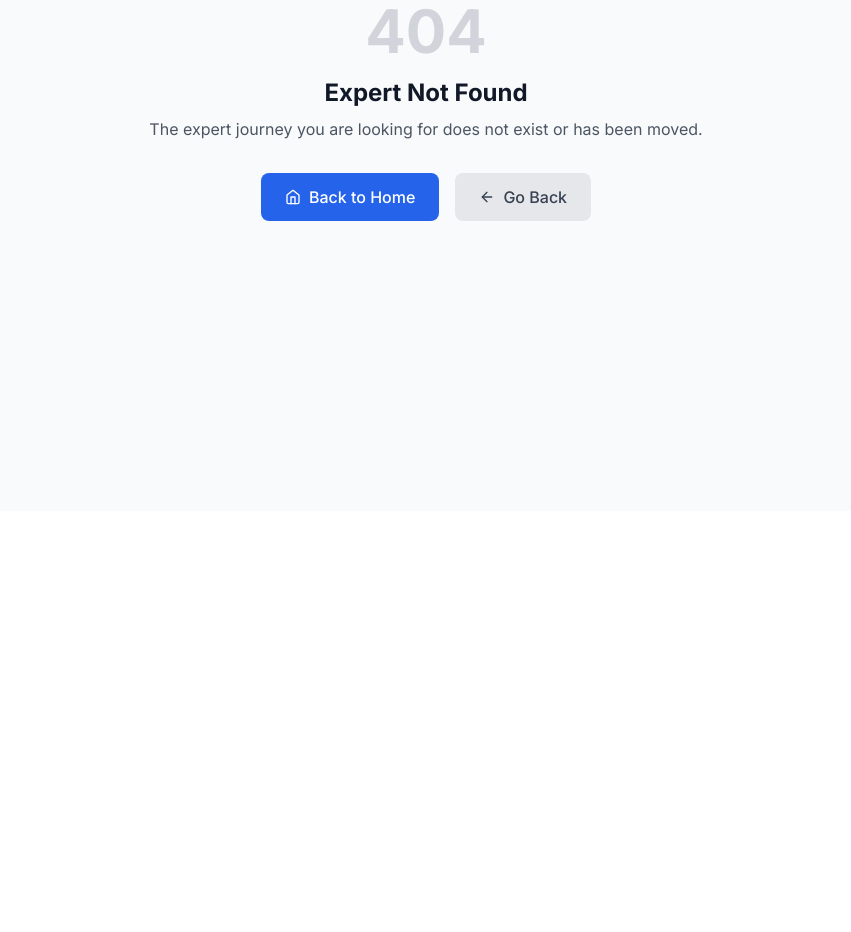
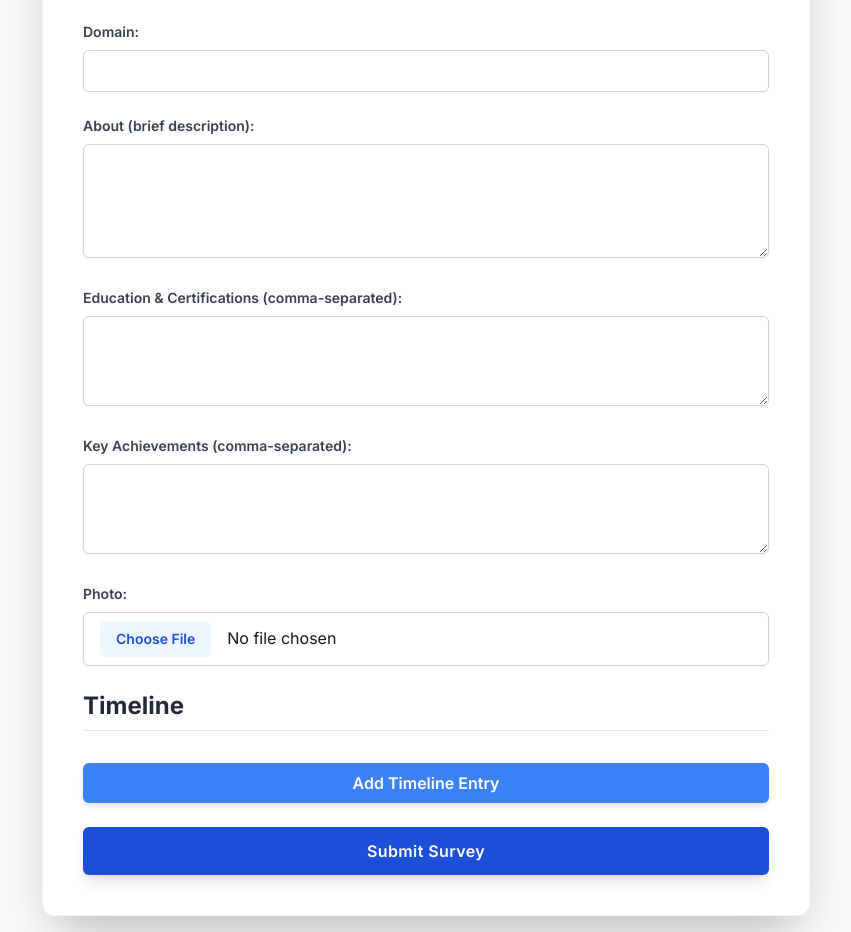
Before and after one commit to AnasHbaieb/journey, a Next.js app: page /experts/add in a window 1280 px wide. Before the commit this address had no page. Shown: the part 289-1221 px from the top of the page, without its empty margins (214-1065 px from the left). Before the commit the page ends 800 px from the top, so only its background shows below. Built offline with nearby package versions, Linux system fonts and the light colour scheme.

Commit message:
add form expert page

```diff
--- /dev/null
+++ b/app/(dashboards)/experts/add/components/FileInputField.tsx
@@ -0,0 +1,38 @@
+import React from 'react';
+
+interface FileInputFieldProps {
+  label: string;
+  id: string;
+  name: string;
+  onChange: (e: React.ChangeEvent<HTMLInputElement>) => void;
+  required?: boolean;
+  accept?: string; // e.g., "image/*"
+}
+
+const FileInputField: React.FC<FileInputFieldProps> = ({
+  label,
+  id,
+  name,
+  onChange,
+  required = false,
+  accept,
+}) => {
+  return (
+    <div>
+      <label htmlFor={id} className="block text-gray-700 text-sm font-semibold mb-2">
+        {label}:
+      </label>
+      <input
+        type="file"
+        id={id}
+        name={name}
+        onChange={onChange}
+        className="w-full px-4 py-2 border border-gray-300 rounded-md shadow-sm focus:outline-none focus:ring-2 focus:ring-blue-600 focus:border-transparent transition duration-200 file:mr-4 file:py-2 file:px-4 file:rounded-md file:border-0 file:text-sm file:font-semibold file:bg-blue-50 file:text-blue-700 hover:file:bg-blue-100"
+        required={required}
+        accept={accept}
+      />
+    </div>
+  );
+};
+
+export default FileInputField;
--- /dev/null
+++ b/app/(dashboards)/experts/add/components/InputField.tsx
@@ -0,0 +1,56 @@
+import React from 'react';
+
+interface InputFieldProps {
+  label: string;
+  id: string;
+  name: string;
+  value: string | number;
+  onChange: (e: React.ChangeEvent<HTMLInputElement | HTMLTextAreaElement>) => void;
+  type?: string;
+  required?: boolean;
+  rows?: number;
+  isTextArea?: boolean;
+}
+
+const InputField: React.FC<InputFieldProps> = ({
+  label,
+  id,
+  name,
+  value,
+  onChange,
+  type = 'text',
+  required = false,
+  rows = 3,
+  isTextArea = false,
+}) => {
+  return (
+    <div>
+      <label htmlFor={id} className="block text-gray-700 text-sm font-semibold mb-2">
+        {label}:
+      </label>
+      {isTextArea ? (
+        <textarea
+          id={id}
+          name={name}
+          value={value}
+          onChange={onChange}
+          rows={rows}
+          className="w-full px-4 py-2 border border-gray-300 rounded-md shadow-sm focus:outline-none focus:ring-2 focus:ring-blue-600 focus:border-transparent transition duration-200"
+          required={required}
+        ></textarea>
+      ) : (
+        <input
+          type={type}
+          id={id}
+          name={name}
+          value={value}
+          onChange={onChange}
+          className="w-full px-4 py-2 border border-gray-300 rounded-md shadow-sm focus:outline-none focus:ring-2 focus:ring-blue-600 focus:border-transparent transition duration-200"
+          required={required}
+        />
+      )}
+    </div>
+  );
+};
+
+export default InputField;
--- /dev/null
+++ b/app/(dashboards)/experts/add/components/SurveyForm.tsx
@@ -0,0 +1,215 @@
+'use client';
+
+import { useState } from 'react';
+import InputField from './InputField';
+import FileInputField from './FileInputField';
+
+interface SurveyFormProps {
+
+}
+
+const SurveyForm: React.FC<SurveyFormProps> = ({ }) => {
+  const [formData, setFormData] = useState({
+    fullName: '',
+    domain: '',
+    about: '',
+    educationCertifications: '',
+    keyAchievements: '',
+    photo: null as File | null,
+    timeline: [] as { year: string; storyTitle: string; descriptionStory: string; nextAdvices: string; learnedLessons: string; }[],
+  });
+
+  const handleChange = (e: React.ChangeEvent<HTMLInputElement | HTMLTextAreaElement>) => {
+    const { name, value } = e.target;
+    setFormData((prevData) => ({
+      ...prevData,
+      [name]: value,
+    }));
+  };
+
+  const handleFileChange = (e: React.ChangeEvent<HTMLInputElement>) => {
+    const { name, files } = e.target;
+    if (files && files.length > 0) {
+      setFormData((prevData) => ({
+        ...prevData,
+        [name]: files[0],
+      }));
+    } else {
+      setFormData((prevData) => ({
+        ...prevData,
+        [name]: null,
+      }));
+    }
+  };
+
+  const handleTimelineChange = (index: number, field: string, value: string) => {
+    setFormData((prevData) => {
+      const newTimeline = [...prevData.timeline];
+      newTimeline[index] = { ...newTimeline[index], [field]: value };
+      return { ...prevData, timeline: newTimeline };
+    });
+  };
+
+  const addTimelineEntry = () => {
+    setFormData((prevData) => ({
+      ...prevData,
+      timeline: [...prevData.timeline, { year: '', storyTitle: '', descriptionStory: '', nextAdvices: '', learnedLessons: '' }],
+    }));
+  };
+
+  const removeTimelineEntry = (index: number) => {
+    setFormData((prevData) => ({
+      ...prevData,
+      timeline: prevData.timeline.filter((_, i) => i !== index),
+    }));
+  };
+
+  const handleSubmit = (e: React.FormEvent) => {
+    e.preventDefault();
+    console.log('Survey data sent:', formData);
+    alert('Survey submitted successfully!');
+    setFormData({
+      fullName: '',
+      domain: '',
+      about: '',
+      educationCertifications: '',
+      keyAchievements: '',
+      photo: null,
+      timeline: [],
+    });
+  };
+
+  return (
+    <form onSubmit={handleSubmit} className="space-y-6">
+      <InputField
+        label="Full Name"
+        id="fullName"
+        name="fullName"
+        value={formData.fullName}
+        onChange={handleChange}
+        required
+      />
+
+      <InputField
+        label="Domain"
+        id="domain"
+        name="domain"
+        value={formData.domain}
+        onChange={handleChange}
+        required
+      />
+
+      <InputField
+        label="About (brief description)"
+        id="about"
+        name="about"
+        value={formData.about}
+        onChange={handleChange}
+        rows={4}
+        isTextArea
+        required
+      />
+
+      <InputField
+        label="Education & Certifications (comma-separated)"
+        id="educationCertifications"
+        name="educationCertifications"
+        value={formData.educationCertifications}
+        onChange={handleChange}
+        rows={3}
+        isTextArea
+      />
+
+      <InputField
+        label="Key Achievements (comma-separated)"
+        id="keyAchievements"
+        name="keyAchievements"
+        value={formData.keyAchievements}
+        onChange={handleChange}
+        rows={3}
+        isTextArea
+      />
+
+      <FileInputField
+        label="Photo"
+        id="photo"
+        name="photo"
+        onChange={handleFileChange}
+        accept="image/*"
+      />
+
+      <div className="space-y-4">
+        <h2 className="text-2xl font-bold text-gray-800 border-b pb-2 mb-4">Timeline</h2>
+        {formData.timeline.map((entry, index) => (
+          <div key={index} className="border border-gray-200 p-6 rounded-lg shadow-sm bg-gray-50 relative">
+            <button
+              type="button"
+              onClick={() => removeTimelineEntry(index)}
+              className="absolute top-3 right-3 bg-red-100 text-red-600 rounded-full w-8 h-8 flex items-center justify-center text-lg font-semibold hover:bg-red-200 transition duration-300"
+            >
+              &times;
+            </button>
+            <InputField
+              label="Year"
+              id={`timeline-year-${index}`}
+              name={`timeline-year-${index}`}
+              value={entry.year}
+              onChange={(e) => handleTimelineChange(index, 'year', e.target.value)}
+              type="number"
+            />
+            <InputField
+              label="Story Title"
+              id={`timeline-storyTitle-${index}`}
+              name={`timeline-storyTitle-${index}`}
+              value={entry.storyTitle}
+              onChange={(e) => handleTimelineChange(index, 'storyTitle', e.target.value)}
+            />
+            <InputField
+              label="Story Description"
+              id={`timeline-descriptionStory-${index}`}
+              name={`timeline-descriptionStory-${index}`}
+              value={entry.descriptionStory}
+              onChange={(e) => handleTimelineChange(index, 'descriptionStory', e.target.value)}
+              isTextArea
+              rows={3}
+            />
+            <InputField
+              label="Next Advices"
+              id={`timeline-nextAdvices-${index}`}
+              name={`timeline-nextAdvices-${index}`}
+              value={entry.nextAdvices}
+              onChange={(e) => handleTimelineChange(index, 'nextAdvices', e.target.value)}
+              isTextArea
+              rows={2}
+            />
+            <InputField
+              label="Learned Lessons"
+              id={`timeline-learnedLessons-${index}`}
+              name={`timeline-learnedLessons-${index}`}
+              value={entry.learnedLessons}
+              onChange={(e) => handleTimelineChange(index, 'learnedLessons', e.target.value)}
+              isTextArea
+              rows={2}
+            />
+          </div>
+        ))}
+        <button
+          type="button"
+          onClick={addTimelineEntry}
+          className="w-full bg-blue-500 text-white py-2 rounded-md font-semibold hover:bg-blue-600 transition duration-300 shadow-md"
+        >
+          Add Timeline Entry
+        </button>
+      </div>
+
+      <button
+        type="submit"
+        className="w-full bg-blue-700 text-white py-3 rounded-md font-semibold hover:bg-blue-800 transition duration-300 shadow-lg tracking-wide"
+      >
+        Submit Survey
+      </button>
+    </form>
+  );
+};
+
+export default SurveyForm;
--- /dev/null
+++ b/app/(dashboards)/experts/add/page.tsx
@@ -0,0 +1,15 @@
+import SurveyForm from './components/SurveyForm';
+
+export default function SurveyPage() {
+
+  return (
+    <div className="min-h-screen bg-gray-50 flex items-center justify-center p-4">
+      <div className="bg-white p-10 rounded-xl shadow-2xl w-full max-w-3xl border border-gray-100">
+        <h1 className="text-4xl font-extrabold text-gray-900 mb-6 text-center">Expert Information Survey</h1>
+        <p className="text-gray-700 mb-10 text-center text-lg">Please fill out the following information to help us better understand your expertise and highlight your unique profile.</p>
+
+        <SurveyForm/>
+      </div>
+    </div>
+  );
+}
```
